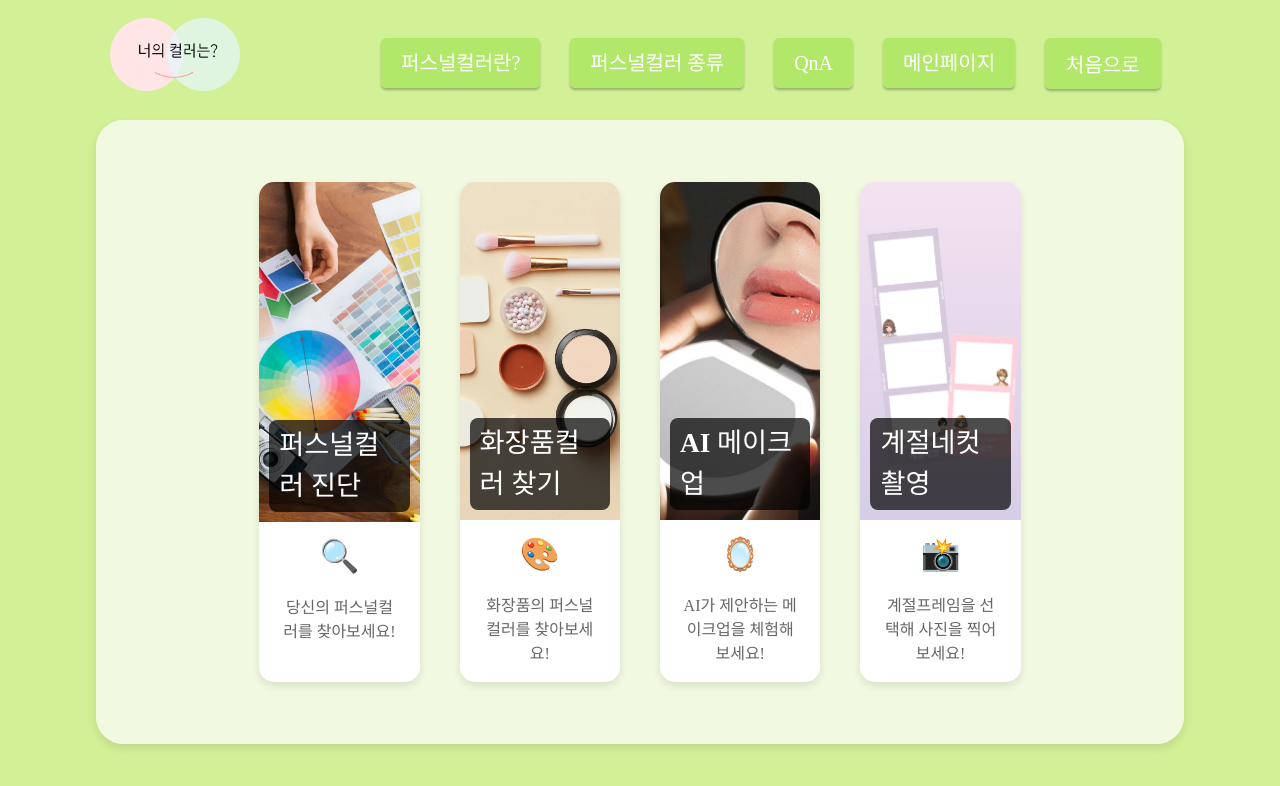
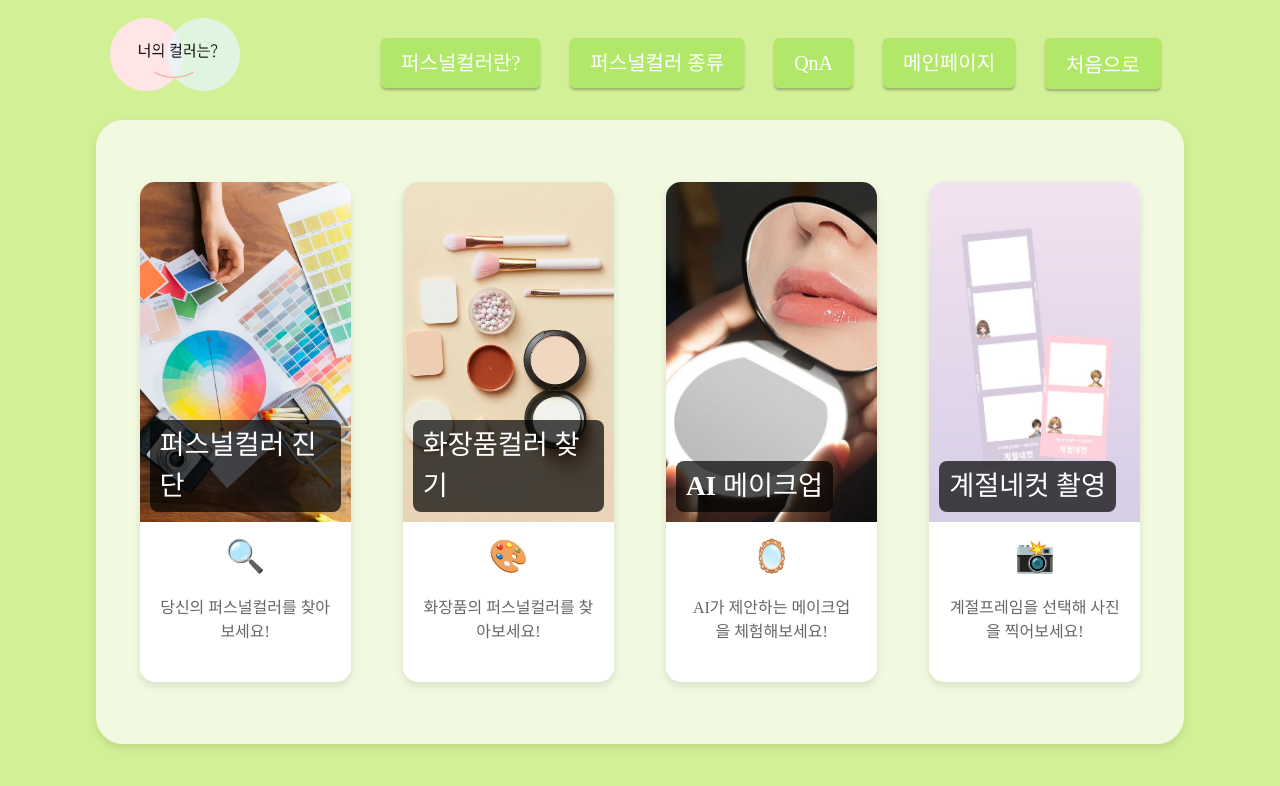
Before and after one commit to dajeong-kimm/what-is-your-color, a React (Vite) app in the folder frontend/yourcolors/: page /mainpage in a window 1280 px wide. Shown: the top 786 px of the page. Built offline with nearby package versions, Linux system fonts and the light colour scheme; no server answers; a web font is replaced by a local one.

Commit message:
fix : mainpage css, 모달 버튼 폰트

```diff
--- a/frontend/yourcolors/src/features/cosmetic/CosmeticDiagCamera.jsx
+++ b/frontend/yourcolors/src/features/cosmetic/CosmeticDiagCamera.jsx
@@ -380,7 +380,7 @@ const CosmeticDiagCamera = () => {
             bottom: "11%",
             left: "59%",
             transform: "translateX(-50%)",
-            backgroundColor: "#0d662e",
+            backgroundColor: "#82DC28",
             color: "white",
             border: "none",
             padding: "12px 24px",
--- a/frontend/yourcolors/src/features/start/MainPage.css
+++ b/frontend/yourcolors/src/features/start/MainPage.css
@@ -10,9 +10,9 @@
   flex-direction: row;
   align-items: center;
   justify-content: center;
-  width: 70%;
-  height: 70%;
-  gap: 40px; /* 버튼 사이 간격 */
+  width: 92%;
+  height: 82%;
+  gap: 52px; /* 버튼 사이 간격 */
   font-family: 'netmarbleB';
 }
 
```
